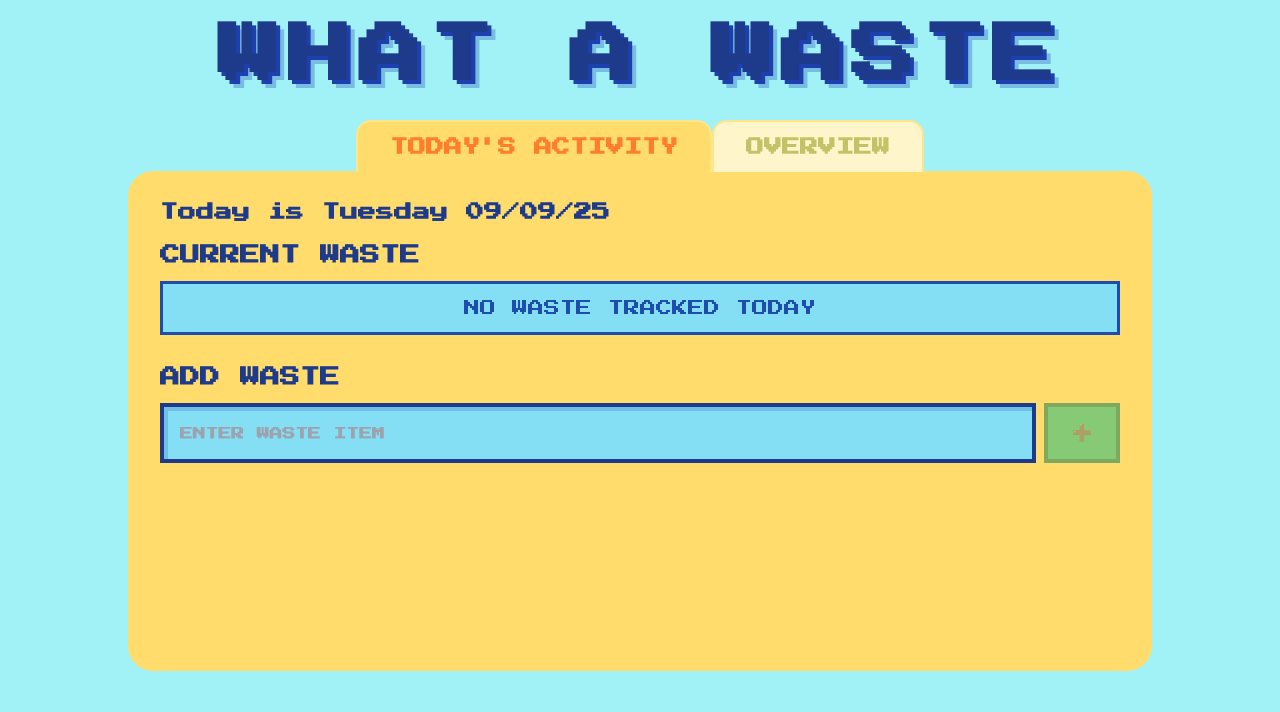
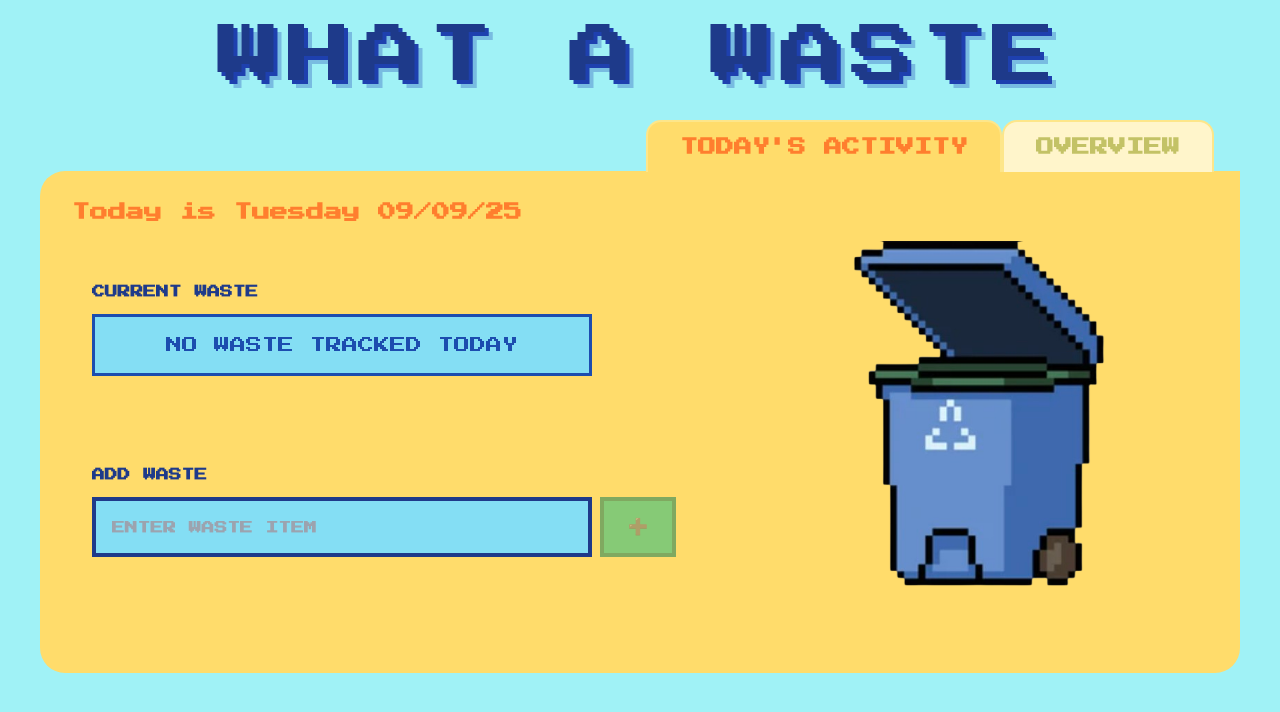
Before and after one commit to maxdelreal/wasted, a Flask app: page / in a window 1280 px wide. Shown: the top 712 px of the page. Run offline with Flask 3, Linux system fonts and the light colour scheme.

Commit message:
fixed left and right mismatch of today's activity tab. Overall made it look closer to the mockup

```diff
--- a/wasted_app/static/css/main.css
+++ b/wasted_app/static/css/main.css
@@ -17,7 +17,7 @@ body {
 }
 
 .container {
-    max-width: 1024px;
+    max-width: 1200px; /*sep 9 increased from 1024*/
     margin: 0 auto;
 }
 
@@ -29,7 +29,7 @@ body {
 
 .main-title {
     font-size: 4rem;
-    font-weight: bold;
+    font-weight: lighter;
     color: #1e3a8a;
     letter-spacing: 0.1em;
     margin-bottom: 32px;
@@ -41,6 +41,7 @@ body {
     display: flex;
     justify-content: center;
     margin-bottom: 0;
+    margin-left: 580px;
 }
 
 .tab-group {
@@ -77,29 +78,35 @@ body {
 .main-card {
     background: #ffdc6b;
     border: 0;
-    border-radius: 25px;
+    border-radius: 25px 0 25px 25px;
     padding: 32px;
     min-height: 500px;
     margin-top: -33px;
+    /*Sep 9 making space for trash sprite*/
+    display: block;
 }
 
 .date-display {
     font-size: 1.125rem;
     font-weight: bold;
-    color: #1e3a8a;
+    color: #ff7e2e;
     margin-bottom: 24px;
 }
 
 /* Section styles */
 .section {
     margin-bottom: 32px;
+    margin-top: -40px;
+    margin-left: 0px;
+    padding: 20px;
 }
 
 .section-title {
-    font-size: 1.25rem;
+    font-size: 0.8rem;
     font-weight: bold;
     color: #1e3a8a;
     margin-bottom: 16px;
+    margin-top: 60px;
 }
 
 .overview-title {
@@ -113,7 +120,7 @@ body {
 .waste-list {
     display: flex;
     flex-direction: column;
-    gap: 8px;
+
 }
 
 .waste-item {
@@ -122,13 +129,15 @@ body {
     align-items: center;
     background-color: #84def4;
     border: 2px solid #1e3a8a;
-    padding: 16px;
+    padding: 2px;
+    min-width: 500px;
 }
 
 .waste-item-text {
     font-weight: bold;
     color: #1e3a8a;
     flex: 1;
+    text-align: center;
 }
 
 .waste-item-date {
@@ -140,9 +149,10 @@ body {
 .empty-state {
     background-color: #84def4;
     border: 3px solid #1c4daf;
-    padding: 16px;
+    padding: 20px;
     text-align: center;
     color: #1c4daf;
+    min-width: 500px;
 }
 
 /* Form styles */
@@ -160,7 +170,7 @@ body {
     background: #84def4;
     font-weight: bold;
     font-family: 'Press Start 2P', monospace;
-    box-shadow: inset 4px 4px 0px rgba(30, 64, 175, 0.2);
+    min-width: 500px; /*sep 9 minimum width not too small*/
 }
 
 .waste-input::placeholder {
@@ -256,7 +266,7 @@ body {
     }
 
     .main-title {
-        font-size: 2.5rem;
+        font-size: 1rem;
     }
 
     .tab-button {
@@ -300,6 +310,7 @@ body {
 }
 
 /*NEW UDPATE SEP 8 */
+/*Improved action notifications*/
 .notification {
     position: fixed;
     bottom: 20px;
@@ -346,3 +357,41 @@ body {
         opacity: 1;
     }
 }
+
+/*Sep 9 New area for trash can sprite*/
+.trash-sprite-wrapper{
+    float: right;
+    margin-top: -400px;
+    margin-right: 60px;
+}
+
+.trash-can-sprite {
+    height: 350px;
+    width: auto;
+    display: block;
+}
+
+.waste-section{
+    display: flex;
+    flex-direction: column;
+    align-items: flex-start;
+    gap: 0px;
+    margin-bottom: 32px;
+    flex: 1;
+    max-width: 70%; /*sep 9*/
+}
+
+/*makes layout compatable with smaller screens*/
+@media (max-width: 768px) {
+    .main-card {
+        flex-direction: column;
+        align-items: center;
+    }
+
+    .trash-can-sprite {
+        position: relative;
+        top: auto;
+        right: auto;
+        margin-bottom: 24px;
+    }
+}
--- a/wasted_app/templates/index.html
+++ b/wasted_app/templates/index.html
@@ -27,10 +27,12 @@
 
         <!-- Main Content -->
         <div class="main-card">
+
             <div class="date-display" id="dateDisplay"></div>
 
             <!-- Track Tab Content -->
             <div id="trackTab">
+                <div class="waste-section">
                         <!-- Current Waste List -->
                         <div class="section">
                             <h3 class="section-title">CURRENT WASTE</h3>
@@ -38,8 +40,6 @@
                                 <div class="empty-state">NO WASTE TRACKED TODAY</div>
                             </div>
                         </div>
-
-                <!-- Add Waste Section -->
                         <div class="section">
                             <h3 class="section-title">ADD WASTE</h3>
                             <form class="add-waste-form" onsubmit="addWaste(event)">
@@ -56,7 +56,11 @@
                             </form>
                         </div>
                     </div>
-
+                    <!-- Trash Can Picture-->
+                        <div class="trash-sprite-wrapper">
+                            <img src="{{ url_for('static', filename='pic/trashcan-sprite.png') }}" alt="Recycling Bin" class="trash-can-sprite">
+                        </div>
+                </div>
                 <!-- Overview Tab Content -->
                     <div id="overviewTab" class="hidden">
                         <h3 class="overview-title">ALL WASTE ENTRIES</h3>
@@ -67,6 +71,11 @@
                         </div>
                     </div>
             </div>
+
+
+
+
+        </div>
     </div>
 
     <script src="{{ url_for('static', filename='js/main.js') }}"></script>
```
Also changed, not shown: wasted_app/static/pic/trashcan-sprite.png (added). Lines whose indentation alone changed are shown as unchanged.
